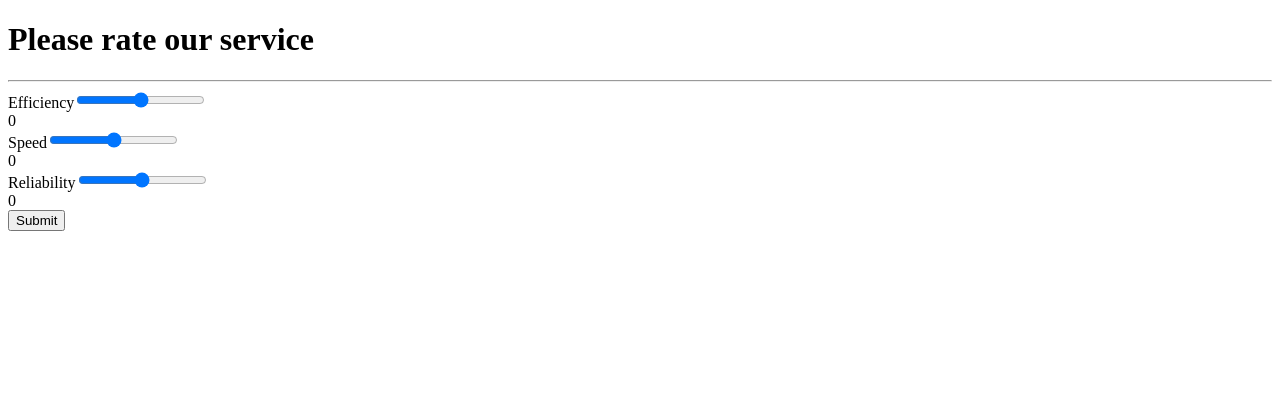
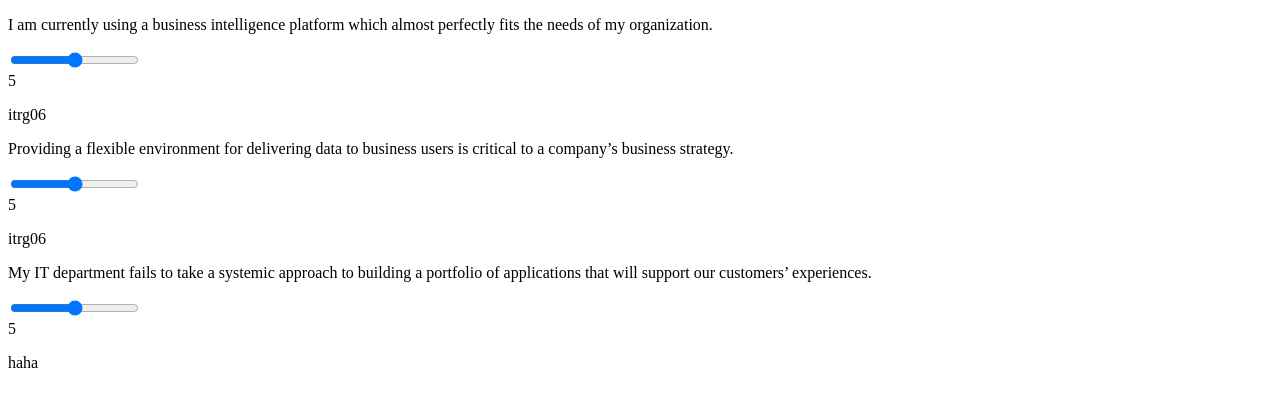
Before and after one commit to jbarson/innovation_may_2018, a Vue app: page / in a window 1280 px wide. Shown: the top 406 px of the page. Built offline with nearby package versions, Linux system fonts and the light colour scheme.

Commit message:
'new commit'

```diff
--- a/src/components/Sliders.vue
+++ b/src/components/Sliders.vue
@@ -1,28 +1,14 @@
 <template>
 
   <div id="container">
-    <form>
-      <h1>Please rate our service</h1>
-      <hr>
-      <div id="first">
-        <label for="slider1">Efficiency</label>
-        <input type="range" id="sliderOne" name="slider1" min=0 max=10 value=5>
-        <div class="score" id="ratingOne">0</div>
+
+      <div v-for="question in questions" v-bind:key='question.id'>
+        <p>{{question.text}}</p>
+        <input type="range" id="sliderOne" name="slider1" min=0 max=10 v-model='question.value' >
+        <div class="score" id="ratingOne">{{question.value}}</div>
+        <p>{{question.cobitCode}}</p>
       </div>
 
-      <div id="second">
-        <label for="slider2">Speed</label>
-        <input type="range" id="sliderTwo" name="slider2" min=0 max=10 value=5>
-        <div class="score" id="ratingTwo">0</div>
-      </div>
-
-      <div id="third">
-        <label for="slider3">Reliability</label>
-        <input type="range" id="sliderThree" name="slider3" min=0 max=10 value=5>
-        <div class="score" id="ratingThree">0</div>
-      </div>
-      <input type="submit" value="Submit" action="">
-    </form>
   </div>
 
 </template>
@@ -30,8 +16,31 @@
 <script>
 export default {
   name: 'Sliders',
-  props: {
-    msg: String
+
+  data () {
+    return {
+      questions: [
+        {
+          id: 0,
+          text: "I am currently using a business intelligence platform which almost perfectly fits the needs of my organization.",
+          value: 5,
+          cobitCode: 'itrg06',
+        },
+        {
+          id: 1,
+          text: `Providing a flexible environment for delivering data to business users is critical to a company’s business strategy.`,
+          value: 5,
+          cobitCode: 'itrg06',
+        },
+        {
+          id:2,
+          text: "My IT department fails to take a systemic approach to building a portfolio of applications that will support our customers’ experiences.",
+          value:5,
+          cobitCode: 'haha',
+        }
+      ]
+      }
+
   }
 }
 </script>
```
